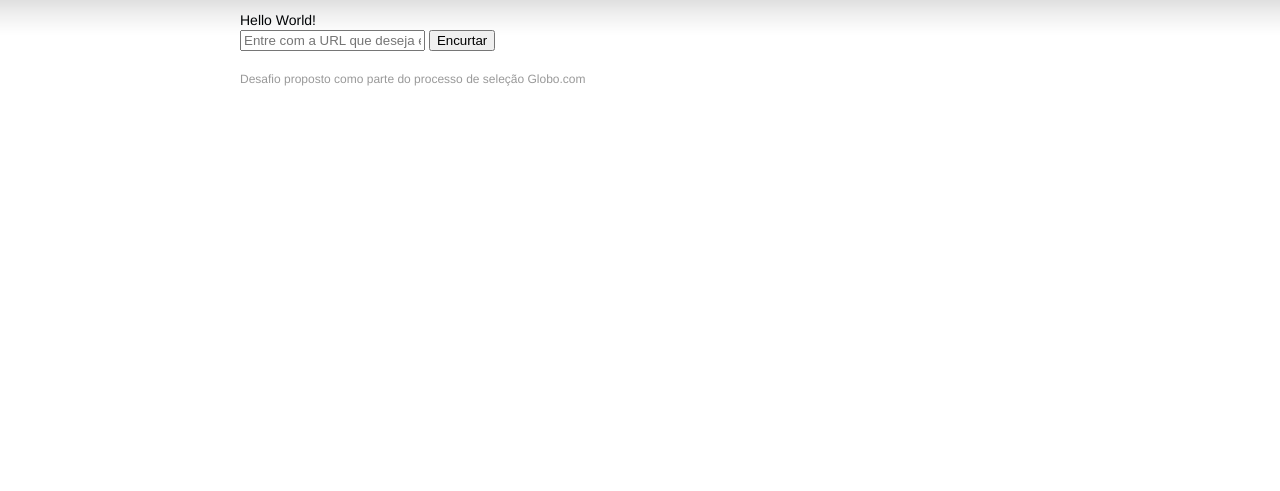
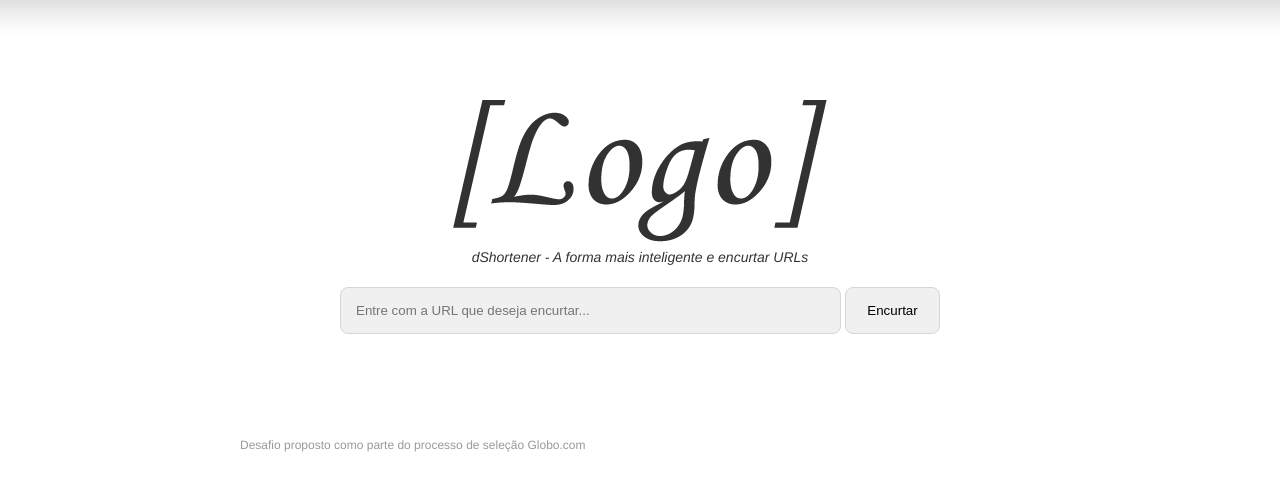
Before and after one commit to douglasmiranda/dshortener, a Django app: page / in a window 1280 px wide. Shown: the part 41-532 px from the top of the page. Run offline with Django 3.2, Linux system fonts and the light colour scheme; parts of the project's set-up code (start-up, migrations or seed data) failed here and were passed over.

Commit message:
retornando link encurtado na home, personalizando retorno da operação

```diff
--- /dev/null
+++ b/dshortener/encurtador/static/encurtador/css/home.css
@@ -0,0 +1,69 @@
+#home-conteiner{
+    margin: 100px auto;
+    width: 600px;
+}
+
+#logo{
+    text-align: center;
+    width: 100%;
+}
+
+#logo p{
+    color: #333;
+    font-style:italic;
+}
+
+#form-shorten-url{
+    height:50px;
+    margin-top:20px;
+}
+
+#form-shorten-url label{
+    display: inline;
+}
+
+#form-shorten-url input{
+    background: #F0F0F0;
+    border: 1px solid #D7D7D7;
+    border-radius: 8px;
+    float: left;
+    padding: 15px;
+}
+
+#id_url{
+    margin-right:4px;
+    width: 469px;
+}
+
+#shorten-it{
+    width: 95px;
+}
+
+#shorten-it:hover{
+    background:#323232;
+    border-color:#5f5f5f;
+    color: #fff;
+    cursor: pointer;
+}
+
+#shortened-urls{
+    background: #F9f9f9;
+    border: 1px solid;
+    border-radius: 8px;
+    margin-top:15px;
+    padding: 15px;
+    width:568px;
+    display: none;
+}
+
+#shortened-urls.show{
+    display: block;
+}
+
+#shortened-urls.ok{
+    border-color:#d9d9d9;
+}
+
+#shortened-urls.erro{
+    border-color:#FF0E00;
+}
--- a/dshortener/encurtador/templates/encurtador/home.html
+++ b/dshortener/encurtador/templates/encurtador/home.html
@@ -1,18 +1,32 @@
 {% extends "base.html" %}
 
+{% block css %}
+    <link rel="stylesheet" href="{{ STATIC_URL }}encurtador/css/home.css" type="text/css">
+{% endblock %}
+
 {% block content %}
-    <h1>Hello World!</h1>
+    <div id="home-conteiner">
+        <div id="logo">
+            <h1>
+                <img src="{{ STATIC_URL }}encurtador/img/logo-home.gif" alt="dShortener - encurtador de URLs">
+                <p>dShortener - A forma mais inteligente e encurtar URLs</p>
+            </h1>
+        </div>
+        <div id="form-shorten-url">
             <form action="" method="post">
                 {% csrf_token %}
-        <label>
-            {{ form_encurtar_url.url.errors }}
-            {{ form_encurtar_url.url }}
-        </label>
-        <input type="submit" value="Encurtar">
+                <label>{{ form_encurtar_url.url }}</label>
+                <input type="submit" id="shorten-it" value="Encurtar">
+            </form>
+        </div>
+        <div id="shortened-urls" class="{{ resultado.status }} {% if resultado.status %}show{% endif %}">
             {% ifequal resultado.status 'ok' %}
-        <p class="short-url"><a href="{{ resultado.url_curta }}">{{ resultado.url_curta }}</a> > {{ resultado.url }}</p>
+            <p class="short-url">
+                <a href="{{ resultado.url_curta }}">{{ resultado.url_curta }}</a> &gt; {{ resultado.url }}
+            </p>
             {% else %}
             <p class="error">{{ resultado.mensagem }}</p>
             {% endifequal %}
-    </form>
+        </div>
+    </div>
 {% endblock %}
--- a/dshortener/encurtador/views.py
+++ b/dshortener/encurtador/views.py
@@ -34,7 +34,7 @@ class HomeTemplateView(View):
             resultado['url_curta'] = link.url_curta
         else:
             resultado['status'] = 'erro'
-            resultado['mensagem'] = 'Informe uma url para ser encurtada!'
+            resultado['mensagem'] = 'Informe uma URL válida para ser encurtada!'
         contexto['resultado'] = resultado
 
         return TemplateResponse(
```
Also changed, not shown: dshortener/encurtador/static/encurtador/img/logo-home.gif (renamed from dshortener/static/img/logo-home.gif). Lines whose indentation alone changed are shown as unchanged.
